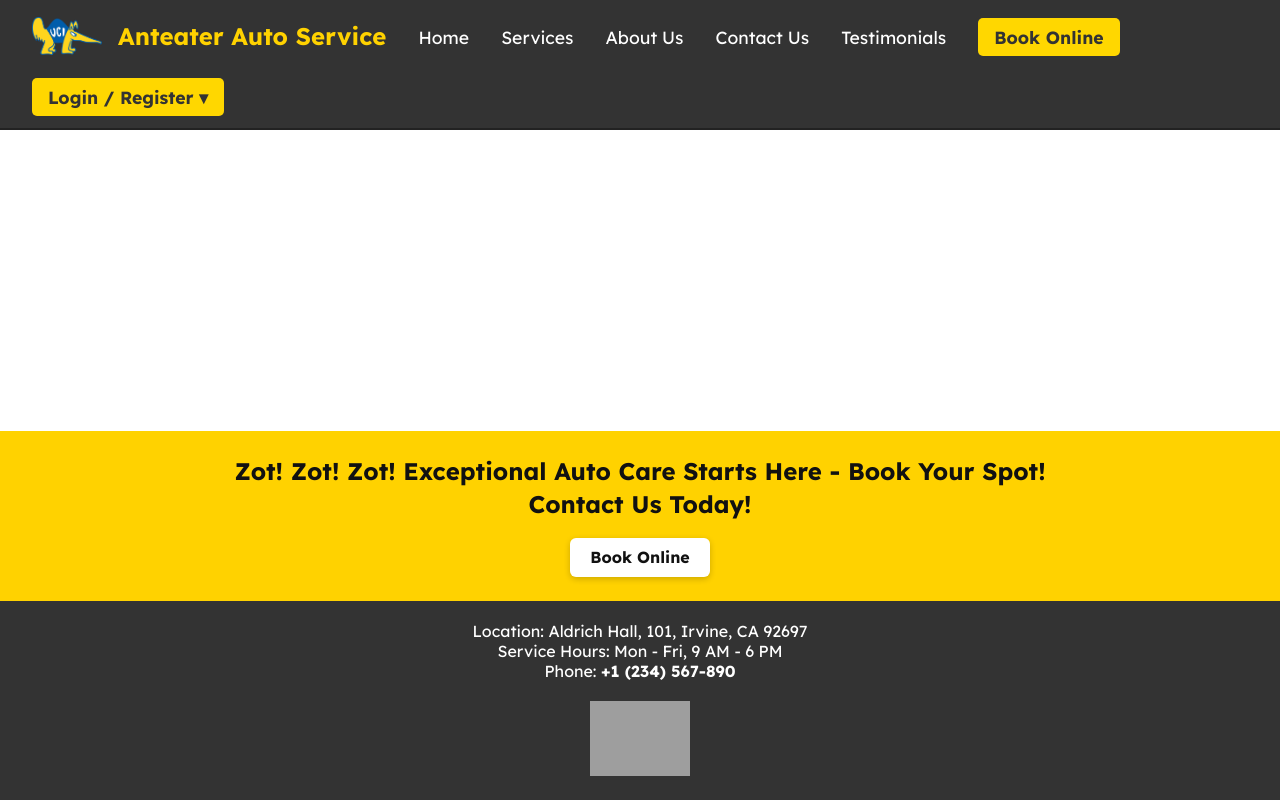
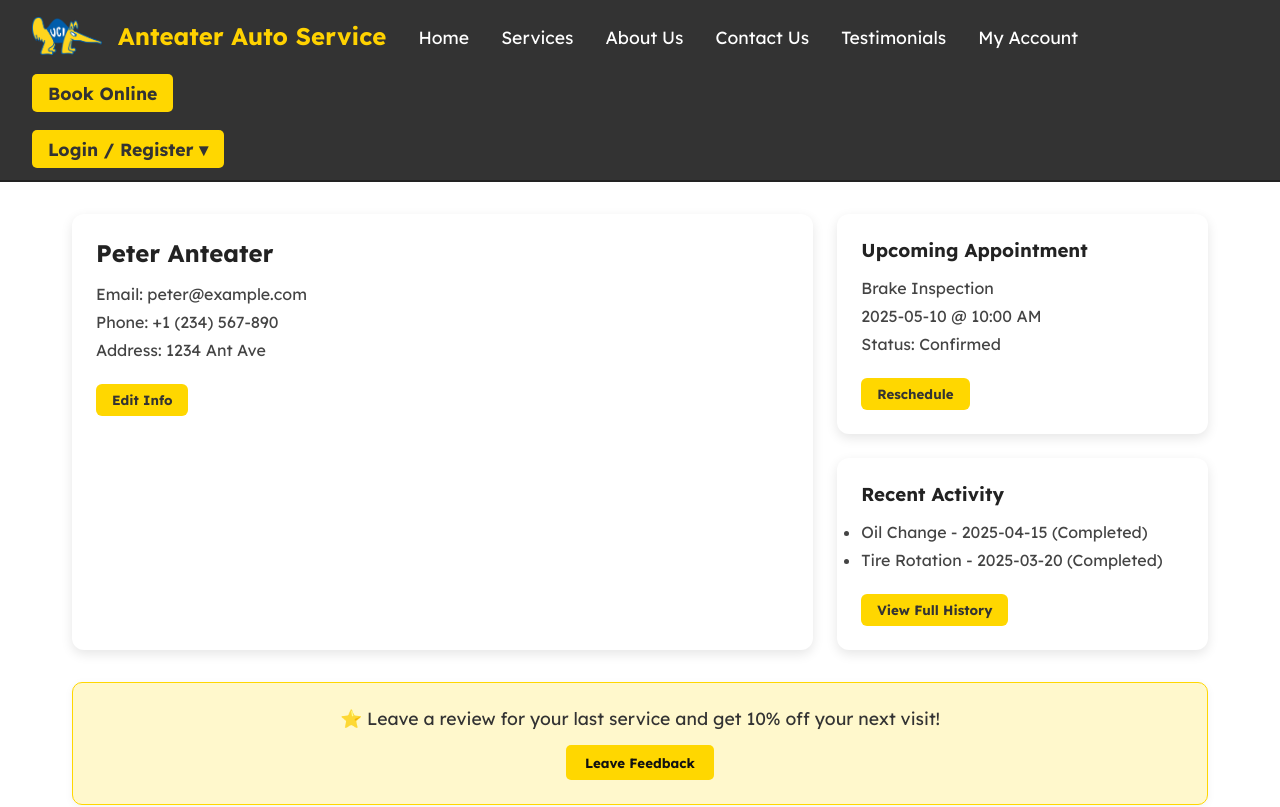
Before and after one commit to smallar1/anteater-auto-services, a React (Create React App) app: page /account in a window 1280 px wide. Shown: the top 807 px of the page. Built offline with nearby package versions, Linux system fonts and the light colour scheme; grey boxes are pictures that could not be loaded.

Commit message:
- Added Profile Dashboard

```diff
--- a/src/App.js
+++ b/src/App.js
@@ -9,6 +9,8 @@ import Footer from './components/Footer';
 import Testimonials from './components/Testimonials';
 import Booking from './components/Bookings';
 import Register from './components/Register';
+import ProfileDashboard from './components/ProfileDashboard';
+
 import './App.css';
 
 function App() {
@@ -25,6 +27,7 @@ function App() {
             <Route path="/testimonials" element={<Testimonials />} />
             <Route path="/bookings" element={<Booking />} />
             <Route path="/register" element={<Register />} />
+            <Route path="/account" element={<ProfileDashboard />} />
             {/* Insert other routes */}
           </Routes>
         </div>
--- a/src/components/Navbar.js
+++ b/src/components/Navbar.js
@@ -24,6 +24,8 @@ function Navbar() {
         <Link to="/about" className="nav-link">About Us</Link>
         <Link to="/contact" className="nav-link">Contact Us</Link>
         <Link to="/testimonials" className="nav-link">Testimonials</Link>
+        <Link to="/account" className="nav-link">My Account</Link>
+
         <Link to="/bookings" className="nav-link book-online">Book Online</Link>
       </div>
 
--- /dev/null
+++ b/src/components/ProfileDashboard.js
@@ -0,0 +1,60 @@
+import React from 'react';
+import './css/ProfileDashboard.css';
+
+function ProfileDashboard() {
+  const user = {
+    name: "Peter Anteater",
+    email: "peter@example.com",
+    phone: "+1 (234) 567-890",
+    address: "1234 Ant Ave",
+    upcomingBooking: {
+      service: "Brake Inspection",
+      date: "2025-05-10",
+      time: "10:00 AM",
+      status: "Confirmed"
+    },
+    recentBookings: [
+      { service: "Oil Change", date: "2025-04-15", status: "Completed" },
+      { service: "Tire Rotation", date: "2025-03-20", status: "Completed" }
+    ]
+  };
+
+  return (
+    <div className="profile-dashboard">
+      <div className="dashboard-grid">
+        <div className="profile-box box-1">
+          <h2>{user.name}</h2>
+          <p>Email: {user.email}</p>
+          <p>Phone: {user.phone}</p>
+          <p>Address: {user.address}</p>
+          <button>Edit Info</button>
+        </div>
+
+        <div className="profile-box box-2">
+          <h3>Upcoming Appointment</h3>
+          <p>{user.upcomingBooking.service}</p>
+          <p>{user.upcomingBooking.date} @ {user.upcomingBooking.time}</p>
+          <p>Status: {user.upcomingBooking.status}</p>
+          <button>Reschedule</button>
+        </div>
+
+        <div className="profile-box box-3">
+          <h3>Recent Activity</h3>
+          <ul>
+            {user.recentBookings.map((item, idx) => (
+              <li key={idx}>{item.service} - {item.date} ({item.status})</li>
+            ))}
+          </ul>
+          <button>View Full History</button>
+        </div>
+      </div>
+
+      <div className="cta-banner">
+        <p>⭐ Leave a review for your last service and get 10% off your next visit!</p>
+        <button>Leave Feedback</button>
+      </div>
+    </div>
+  );
+}
+
+export default ProfileDashboard;
--- a/src/components/css/Navbar.css
+++ b/src/components/css/Navbar.css
@@ -42,7 +42,7 @@
 .logo-container {
   display: flex;
   align-items: center;
-  gap: 20rem; /* previously 0.5rem — increased for more spacing */
+  gap: 20rem;
 }
 
 .logo {
@@ -53,7 +53,7 @@
 .logo-link {
   display: flex;
   align-items: center;
-  gap: 1rem; /* ✅ Add this line to create space between logo and name */
+  gap: 1rem;
   text-decoration: none;
 }
 
@@ -76,7 +76,7 @@
   font-size: 1.1rem;
   transition: color 0.3s ease;
   white-space: nowrap;
-  margin-top: 2px; /* only if needed */
+  margin-top: 2px;
 }
 
 .nav-link:hover {
--- /dev/null
+++ b/src/components/css/ProfileDashboard.css
@@ -0,0 +1,101 @@
+.profile-dashboard {
+  padding: 2rem;
+  max-width: 1200px;
+  margin: 0 auto;
+  font-family: 'Lexend', sans-serif;
+}
+
+.dashboard-grid {
+  display: grid;
+  grid-template-columns: 2fr 1fr;
+  grid-template-areas:
+    "box1 box2"
+    "box1 box3";
+  gap: 1.5rem;
+  margin-bottom: 2rem;
+}
+
+.box-1 {
+  grid-area: box1;
+}
+
+.box-2 {
+  grid-area: box2;
+}
+
+.box-3 {
+  grid-area: box3;
+}
+
+.profile-box {
+  background-color: white;
+  border-radius: 12px;
+  padding: 1.5rem;
+  box-shadow: 0 4px 12px rgba(0, 0, 0, 0.1);
+}
+
+.profile-box h2, .profile-box h3 {
+  margin-bottom: 1rem;
+  color: #222;
+}
+
+.profile-box p, .profile-box li {
+  margin-bottom: 0.5rem;
+  color: #444;
+}
+
+.profile-box button {
+  margin-top: 1rem;
+  background-color: #ffd700;
+  color: #333;
+  font-weight: bold;
+  border: none;
+  border-radius: 6px;
+  padding: 0.5rem 1rem;
+  cursor: pointer;
+  transition: background-color 0.3s ease;
+}
+
+.profile-box button:hover {
+  background-color: #ffed4a;
+}
+
+.cta-banner {
+  background-color: #fff8cc;
+  padding: 1.5rem;
+  text-align: center;
+  border-radius: 10px;
+  border: 1px solid #ffd700;
+  box-shadow: 0 2px 8px rgba(0, 0, 0, 0.05);
+}
+
+.cta-banner p {
+  font-size: 1.1rem;
+  margin-bottom: 1rem;
+  color: #333;
+}
+
+.cta-banner button {
+  background-color: #ffd700;
+  color: #111;
+  font-weight: bold;
+  border: none;
+  border-radius: 5px;
+  padding: 0.6rem 1.2rem;
+  cursor: pointer;
+  transition: background-color 0.3s ease;
+}
+
+.cta-banner button:hover {
+  background-color: #ffed4a;
+}
+
+@media (max-width: 768px) {
+  .dashboard-grid {
+    grid-template-columns: 1fr;
+    grid-template-areas:
+      "box1"
+      "box2"
+      "box3";
+  }
+}
```
